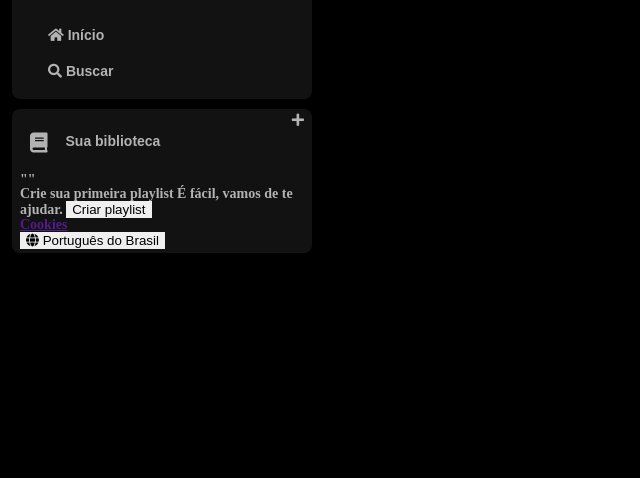
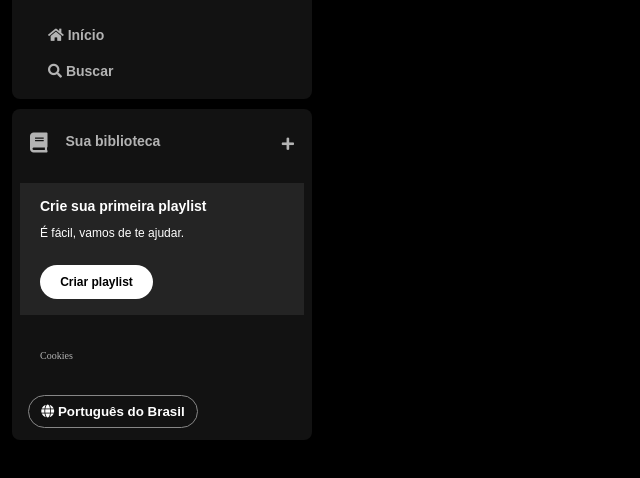
Before and after one commit to luscajooj/imersao-alura-frontend, a plain HTML site: page spotify-imersao-alura/index.html in a window 1280 px wide. Shown: the part 74-552 px from the top of the page, without its empty margins (0-640 px from the left). Drawn offline with Linux system fonts and the light colour scheme.

Commit message:
Aula 02 terminada e biblioteca finalizada

```diff
--- a/spotify-imersao-alura/index.html
+++ b/spotify-imersao-alura/index.html
@@ -48,7 +48,7 @@
                     <span>Sua biblioteca</span>
                 </button>
                 <span class="fa fa-plus"></span>
-            </div>""
+            </div>
             <section class="section-playlist">
                 <div class="section-playlist__content">
                     <span class="text title">
--- a/spotify-imersao-alura/style.css
+++ b/spotify-imersao-alura/style.css
@@ -85,3 +85,88 @@ body {
     margin-right: 10px;
     padding-right: 8px;
 }
+
+.library .library__content .fa-plus {
+    margin: 24px 10px;
+}
+
+.section-playlist{
+    display: flex;
+    align-items: flex-start;
+    justify-content: space-between;
+    gap: 20px;
+    background-color: #242424;
+    color: #b3b3b3;
+    font-weight: 600;
+    font-size: 14px;
+    margin: 8px 0;
+    padding: 16px 20px;
+}
+
+.section-playlist .section-playlist__content{
+    display: flex;
+    flex-direction: column;
+}
+
+.section-playlist__content .text{
+    padding-bottom: 14px;
+    color: #fff;
+    font-family: "DM Sans", sans-serif;
+
+}
+
+.section-playlist__content .title{
+    font-weight: 700;
+}
+
+.section-playlist__content .subtitle{
+    font-weight: 500;
+    font-size: 12px;
+}
+
+.section-playlist__content .section-playlist__button{
+    display: flex;
+    justify-content: center;
+    background-color: #fff;
+    color: #000;
+    border-radius: 20px;
+    font-size: 12px;
+    font-weight: 700;
+    font-family: "DM Sans", sans-serif;
+    text-decoration: none;
+    text-transform: none;
+    padding: 10px;
+    margin-top: 12px;
+    border: 0;
+    width: 113px;
+}
+
+.sidebar .cookies{
+    margin: 25px 20px;
+}
+
+.sidebar .cookies a{
+    color: #b3b3b3;
+    font-weight: 500;
+    font-size: 10px;
+    text-decoration: none;
+}
+
+
+.sidebar .cookies a:hover{
+    text-decoration: underline;
+
+}
+
+.languages .languages__button{
+    background-color: transparent;
+    border: 1px solid #878787;
+    color: #fff;
+    align-items: center;
+    font-weight: bold;
+    cursor: pointer;
+    width: 170px;
+    margin: 8px;
+    padding: 8px;
+    border-radius: 20px;
+}
```
